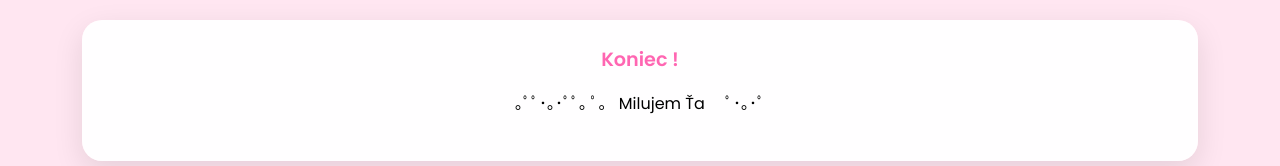
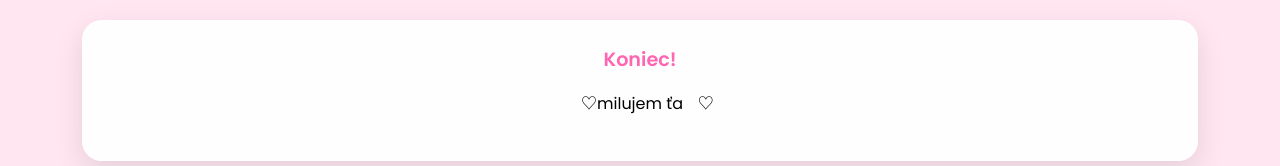
Before and after one commit to sstteella/0-5-project, a plain HTML site: page 13.html in a window 1280 px wide. Shown: the top 166 px of the page. Drawn offline with Linux system fonts and the light colour scheme.

Commit message:
Update 13.html

```diff
--- a/13.html
+++ b/13.html
@@ -10,10 +10,10 @@
 </head>
 <body>
   <div class="container">
-    <h1>Koniec !</h1>
-	  <p>｡ﾟﾟ･｡･ﾟﾟ｡
-ﾟ。 Milujem Ťa
-　ﾟ･｡･ﾟ </p>
+    <h1>Koniec!</h1>
+	  <p>
+      ㅤ♡milujem ťaㅤ♡
+     </p>
   </div>
 </body>
 </html>
```
